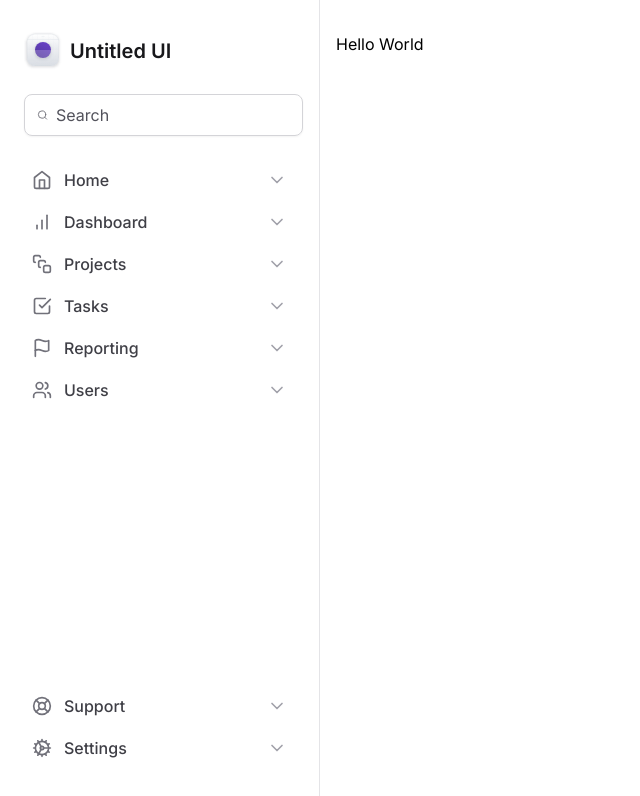
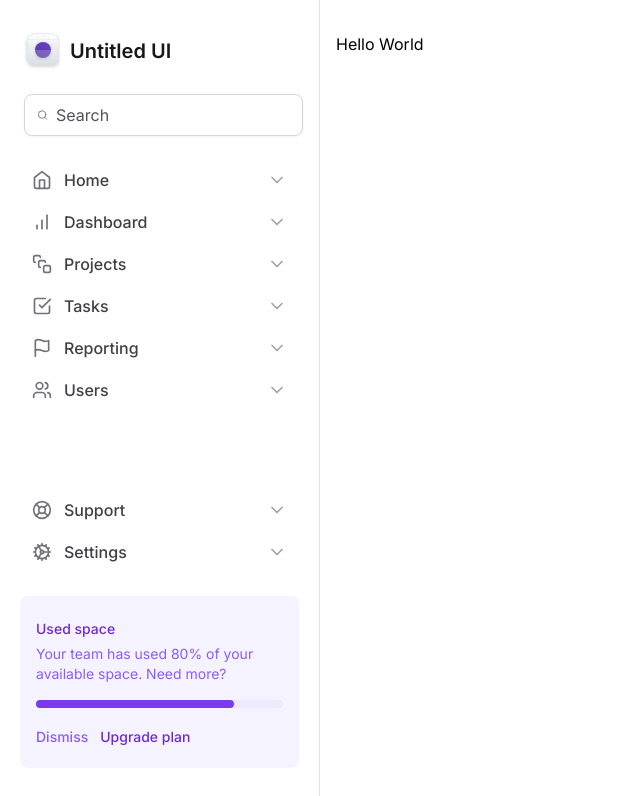
Before and after one commit to RayanneRamos/masterizando-tailwind, a Next.js app: page / in a window 1280 px wide. Shown: the top 796 px of the page, without its empty margins (0-640 px from the left). Built offline with nearby package versions, Linux system fonts and the light colour scheme.

Commit message:
criando o widget de upgrade do plano

```diff
--- a/src/components/Sidebar/index.tsx
+++ b/src/components/Sidebar/index.tsx
@@ -20,6 +20,33 @@
           <NavItem title="Support" icon={LifeBuoy} />
           <NavItem title="Settings" icon={Cog} />
         </nav>
+        <div className="flex flex-col gap-4 rounded-lg bg-violet-50 px-4 py-5">
+          <div className="space-y-1">
+            <span className="text-sm/5 font-medium text-violet-700">
+              Used space
+            </span>
+            <p className="text-sm/5 text-violet-500">
+              Your team has used 80% of your available space. Need more?
+            </p>
+          </div>
+          <div className="h-2 rounded-full bg-violet-100">
+            <div className="h-2 w-4/5 rounded-full bg-violet-600"></div>
+          </div>
+          <div className="space-x-3">
+            <button
+              type="button"
+              className="text-sm font-medium text-violet-500 hover:text-violet-700"
+            >
+              Dismiss
+            </button>
+            <button
+              type="button"
+              className="text-sm font-medium text-violet-700 hover:text-violet-900"
+            >
+              Upgrade plan
+            </button>
+          </div>
+        </div>
       </div>
     </aside>
   );
```
